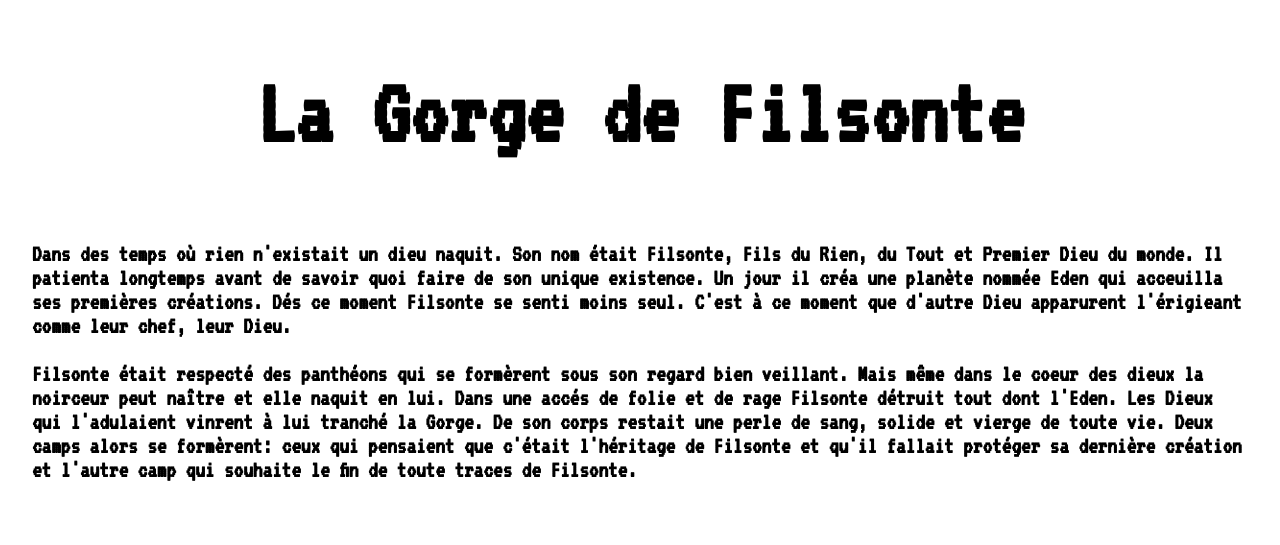
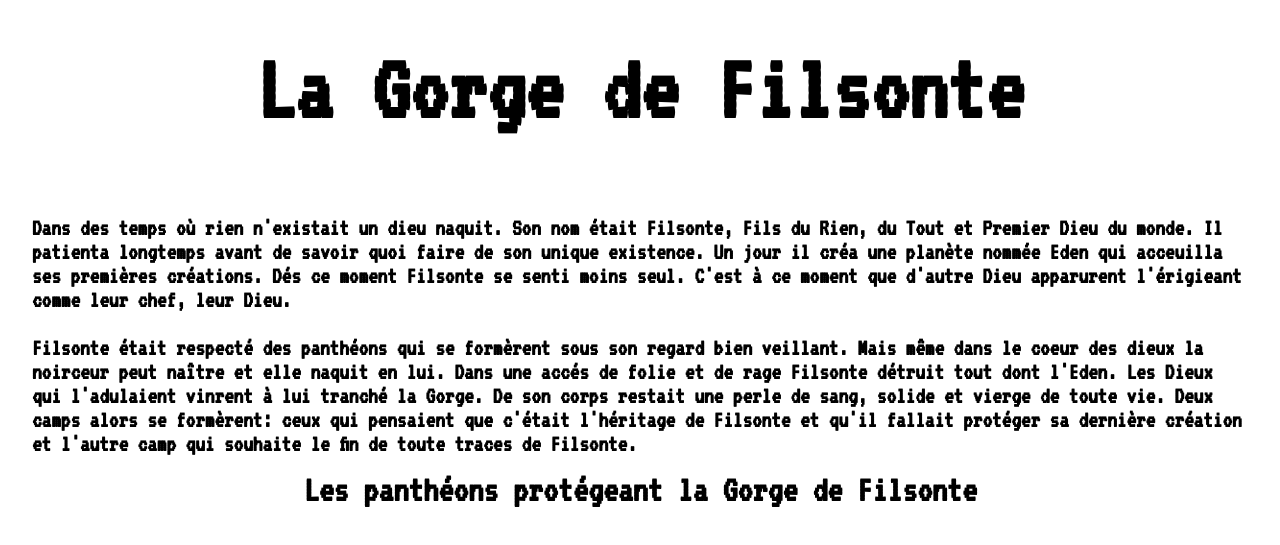
Before and after one commit to chocex/chocex.github.io, a plain HTML site: page index.html in a window 1280 px wide. Shown: the part 131-676 px from the top of the page. Drawn offline with Linux system fonts and the light colour scheme.

Commit message:
update 0.4

```diff
--- a/index.html
+++ b/index.html
@@ -14,6 +14,8 @@
 
     <h2>Filsonte était respecté des panthéons qui se formèrent sous son regard bien veillant. Mais même dans le coeur des dieux la noirceur peut naître et elle naquit en lui. Dans une accés de folie et de rage Filsonte détruit tout dont l'Eden. Les Dieux qui l'adulaient vinrent à lui tranché la Gorge. De son corps restait une perle de sang, solide et vierge de toute vie. Deux camps alors se formèrent: ceux qui pensaient que c'était l'héritage de Filsonte et qu'il fallait protéger sa dernière création et l'autre camp qui souhaite le fin de toute traces de Filsonte.</h2>
 
+    <h3>Les panthéons protégeant la Gorge de Filsonte</h3>
+
     <script src="main.js"></script>
 </body>
 </html>
--- a/style.css
+++ b/style.css
@@ -26,10 +26,16 @@ p{
 h1{
     transform: scale(3);
     /* line-height: 4em; */
-    margin-bottom: 66px;
+    margin-bottom: 64px;
 }
 h2{
     margin-bottom: 24px;
+}
+
+h3{
+    transform: scale(2);
+    margin-bottom: 32px;
+    margin-up: 32px
 
 
 }
```
